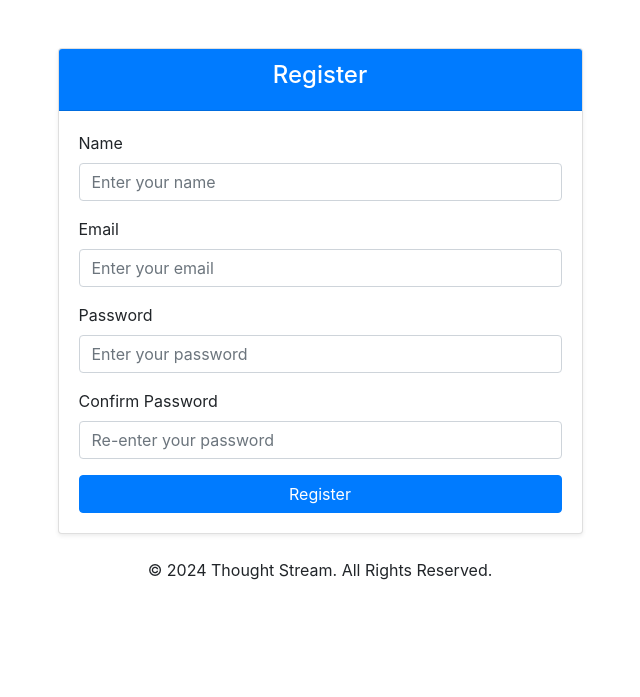
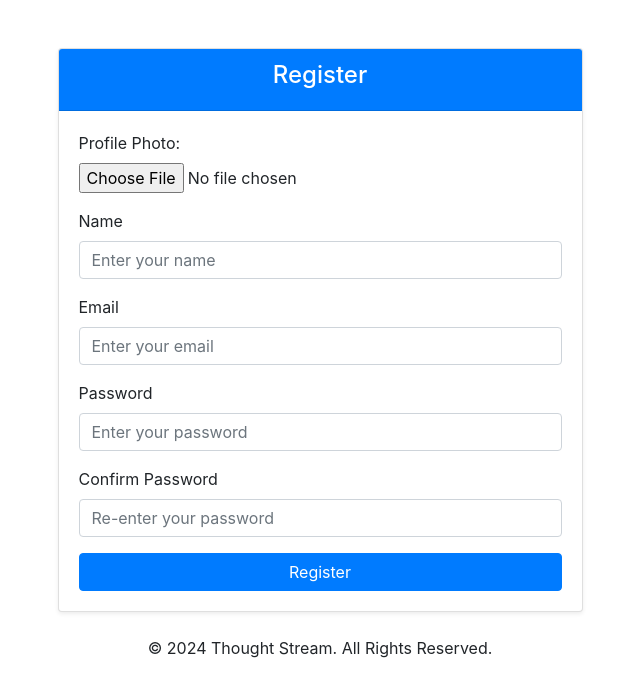
Before and after one commit to magana15/thoughtstream, a Flask app: page /register in a window 1280 px wide. Shown: the part 66-763 px from the top of the page, without its empty margins (320-960 px from the left). Run offline with Flask 3, Linux system fonts and the light colour scheme; some libraries are stand-ins or nearby versions.

Commit message:
worked on the blog page display. profile photo now showing properly

```diff
--- a/models.py
+++ b/models.py
@@ -8,6 +8,7 @@ class User(db.Model, UserMixin):
     username = db.Column(db.String(150), unique=True, nullable=False)
     email = db.Column(db.String(100), unique = True, nullable=False)
     password = db.Column(db.String(150), nullable=False)
+    profile_photo = db.Column(db.String(255), nullable=True, default='default_profile.jpg')
 
 
     def __repr__(self):
@@ -21,6 +22,7 @@ class Post(db.Model):
     title = db.Column(db.String(150), nullable=False)
     body = db.Column(db.Text, nullable=False)
     date_posted = db.Column(db.DateTime, nullable=False, default=datetime.now(timezone.utc))
+    blog_image = db.Column(db.String(255), nullable=False)
 
     # Foreign Key to link the Post with the User
     user_id = db.Column(db.Integer, db.ForeignKey('user.id'), nullable=False)
--- a/routes.py
+++ b/routes.py
@@ -40,13 +40,26 @@ def init_routes(app, db, bcrypt, cache):
         # based on the user's authentication status.
         if current_user.is_authenticated:
             return redirect(url_for('home'))
+
         if request.method == 'POST':
+            profile_photo = None
+
+            if 'profile_photo' in request.files:
+                photo = request.files['profile_photo']
+                if photo and allowed_file(photo.filename):
+                    filename = secure_filename(photo.filename)
+                    filepath = os.path.join(app.config['UPLOAD_FOLDER'], filename)
+
+                    # Save the profile photo to the specified folder
+                    photo.save(filepath)
+
+                    user.profile_photo = filename
             username = request.form.get('username')
             email = request.form.get('email')
             password = request.form.get('password')
-            confirm_password = request.form.get('confirm password')
+            confirm_password = request.form.get('confirm_password')
 
-            if not username or not email or not password :
+            if not username or not email or not password:
                 return "all fields are required",400
             #confirm that passwords match
             if password != confirm_password:
@@ -59,7 +72,7 @@ def init_routes(app, db, bcrypt, cache):
 
             hashed_password = bcrypt.generate_password_hash(password).decode('utf-8')
 
-            user = User(username=username,email=email,password=hashed_password)
+            user = User(username=username,email=email,password=hashed_password,profile_photo=profile_photo)
             try:
                 db.session.add(user)
                 db.session.commit()
@@ -128,17 +141,30 @@ def init_routes(app, db, bcrypt, cache):
     @login_required
     def new_post():
         if request.method == 'POST':
+            post = Post.post_id
+            if 'blog_image' in request.files:
+                blog_image = request.files['blog_image']
+                if blog_image and allowed_file(blog_image.filename):
+                    filename = secure_filename(blog_image.filename)
+                    filepath = os.path.join(app.config['UPLOAD_FOLDER'], filename)
+
+                    # Save the profile photo to the specified folder
+                    blog_image.save(filepath)
+
+                    # Update the user's profile photo in the database
+                    post.blog_image = filename
             title = request.form['title']
             body = request.form['body']
-            if not title or not body:
-                flash('Title and content are required.', 'error')
+
+            if not title or not body or not blog_image:
+                flash('Title, Image and content are required.', 'error')
                 return redirect(url_for('new_post'))
 
             allowed_tags = ['p', 'strong', 'em', 'blockquote', 'ul', 'ol', 'li', 'a', 'br']
             clean_body = bleach.clean(body, tags=allowed_tags, strip=True)
 
 
-            new_post = Post(title=title, body=clean_body, user_id=current_user.id)
+            new_post = Post(title=title, body=clean_body,blog_image=blog_image, user_id=current_user.id)
             db.session.add(new_post)
             db.session.commit()
             flash('Post created successfully', 'success')
--- a/templates/about.html
+++ b/templates/about.html
@@ -2,4 +2,6 @@
 {%block content%}
 <h1>about thoughtstream</h1>
 <p><b>this is a platform where users</b></p>
-{% endblock %}``
+
+<p>{{current_user.profile_photo}}</p>
+{% endblock %}
--- a/templates/base.html
+++ b/templates/base.html
@@ -45,7 +45,7 @@
                         <!-- Profile Photo -->
                         <li class="nav-item">
                             <a href="{{ url_for('profile') }}">
-                                <img src="{{ current_user.profile_photo or url_for('static', filename='images/default_profile.jpg') }}"
+                                <img src="{{ url_for('static', filename='uploads/' + current_user.profile_photo) or url_for('static', filename='images/default_profile.jpg') }}"
              alt="{{ current_user.username }}'s Profile Photo"
              class="img-fluid rounded-circle mb-3"
              style="width: 50px; height: 50px; object-fit: cover;">
--- a/templates/edit_profile.html
+++ b/templates/edit_profile.html
@@ -2,8 +2,6 @@
 
 {% block content %}
 <form method="POST" action="{{ url_for('edit_profile') }}" enctype="multipart/form-data" class="shadow-sm p-4 border rounded">
-
-
     <!-- Profile Photo Upload -->
     <div class="text-center mb-4">
         <img src="{{ user.profile_photo or url_for('static', filename='images/default_profile.jpg') }}"
--- a/templates/posts.html
+++ b/templates/posts.html
@@ -8,7 +8,7 @@
         <div class="col-md-4 mb-4">
             <div class="card h-100">
                 <!-- Blog Image -->
-                <img src="{{ post.image_url or url_for('static', filename='images/default_blog_image.jpg') }}"
+                <img src="{{ url_for('static',filename='uploads/' + post.image_url) or url_for('static', filename='images/default_blog_image.jpg') }}"
                      alt="{{ post.title }}"
                      class="card-img-top"
                      style="height: 200px; object-fit: cover;">  <!-- Adjust height and fit -->
--- a/templates/profile.html
+++ b/templates/profile.html
@@ -7,7 +7,7 @@
             <div class="card shadow-sm mb-4">
                 <div class="card-body text-center">
                     <h1 class="mb-3">{{ user.username }}'s Profile</h1>
-                    <img src="{{ user.profile_photo or url_for('static', filename='images/default_profile.jpg') }}"
+                    <img src="{{'user.profile_photo' or url_for('static', filename='images/default_profile.jpg') }}"
              alt="{{ user.username }}'s Profile Photo"
              class="img-fluid rounded-circle mb-3"
              style="width: 120px; height: 120px; object-fit: cover;">
--- a/templates/register.html
+++ b/templates/register.html
@@ -9,6 +9,10 @@
                 </div>
                 <div class="card-body">
                     <form action="/register" method="POST">
+                        <div class="form-group mb-3">
+                            <label for="profile_photo" class="form-label">Profile Photo:</label>
+                            <input type="file" name="profile_photo" class="form-control-file">
+                        </div>
                         <div class="form-group mb-3">
                             <label for="username" class="form-label">Name</label>
                             <input type="text" class="form-control" id="username" name="username" placeholder="Enter your name" required>
@@ -26,7 +30,7 @@
 
                         <div class="form-group mb-3">
                             <label for="confirm_password" class="form-label">Confirm Password</label>
-                            <input type="password" class="form-control" id="confirm_password" name="confirm password" placeholder="Re-enter your password" required>
+                            <input type="password" class="form-control" id="confirm_password" name="confirm_password" placeholder="Re-enter your password" required>
                         </div>
 
                         <button type="submit" class="btn btn-primary w-100">Register</button>
```
Also changed, not shown: templates/create_post.html (+7 -1 lines).
